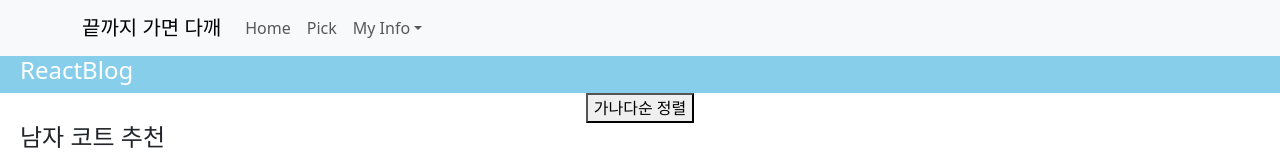
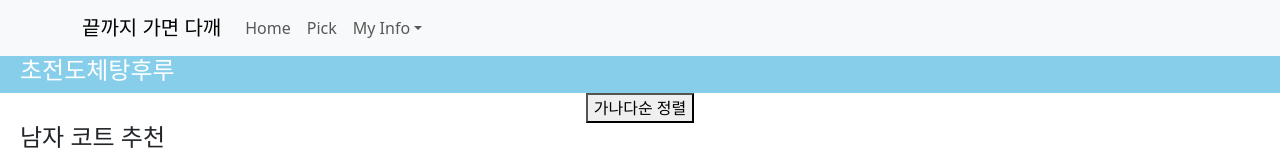
Before and after one commit to FullStackWebServiceHackathon/web_react, a React (Create React App) app: page / in a window 1280 px wide. Shown: the top 160 px of the page. Built offline with nearby package versions, Linux system fonts and the light colour scheme.

Commit message:
초전도체탕후루

```diff
--- a/src/App.js
+++ b/src/App.js
@@ -50,7 +50,7 @@ function App() {
     </Navbar>
 
     <div className = "black-nav">
-      <h4>ReactBlog</h4>
+      <h4>초전도체탕후루</h4>
     </div>
 
     <button onClick = {()=>{
```
